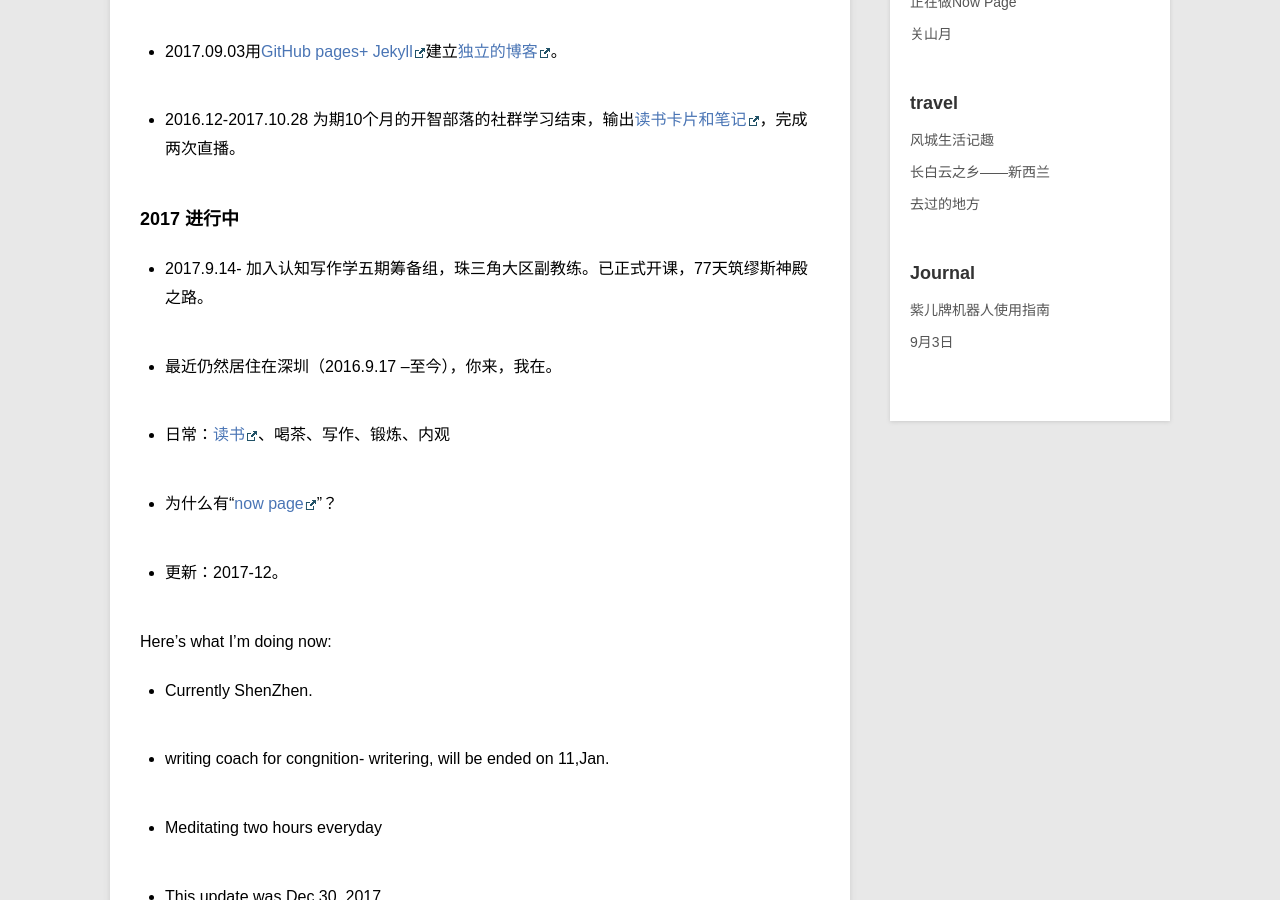
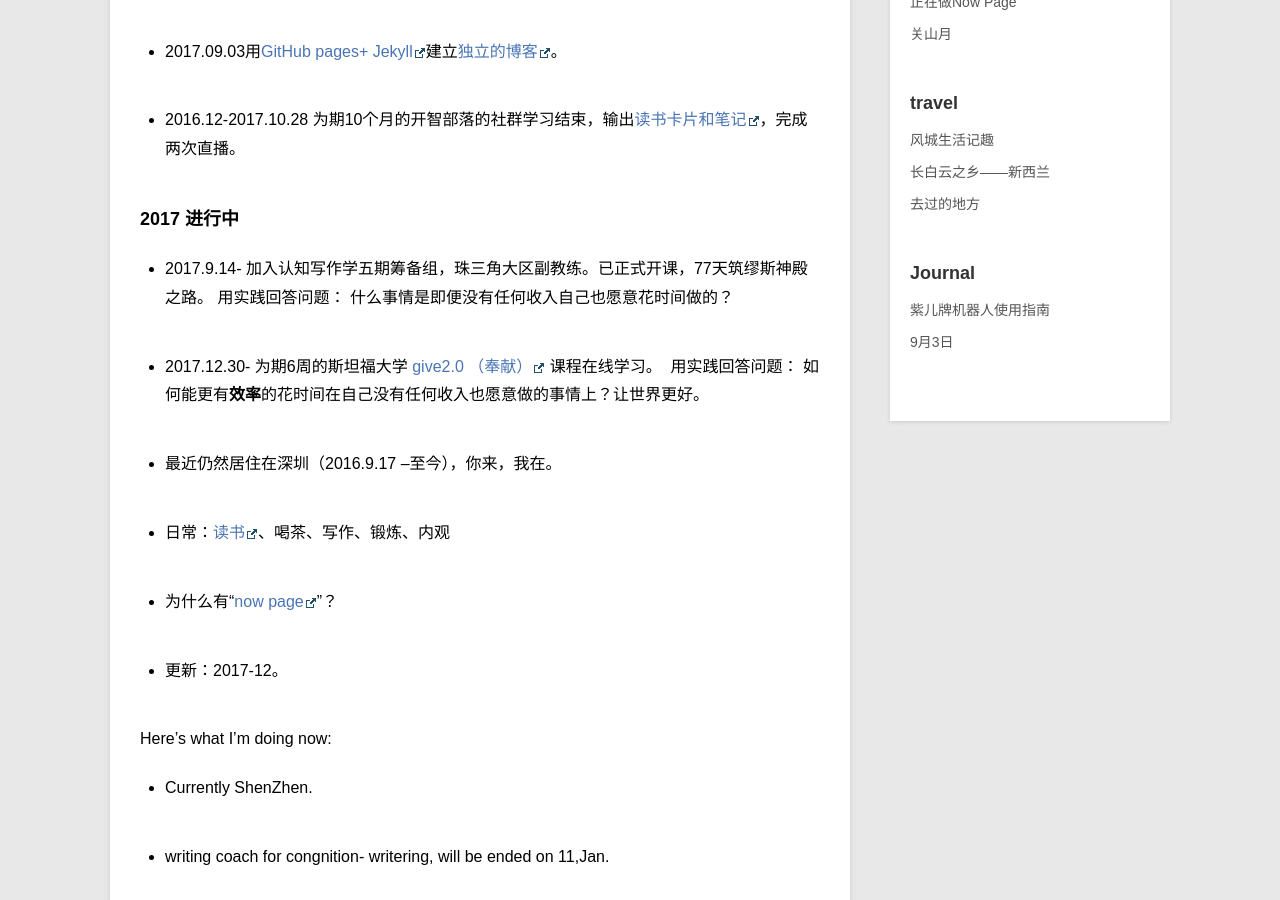
Before and after one commit to violettianjie/violettianjie.github.io, a Jekyll site: the page built from _posts/blog/2017-09-03-now.md, in a window 1280 px wide and 900 px high, scrolled down 475 px. Built offline with Jekyll 4.4.1, drawn with Linux system fonts in a browser that asks for light colours; comment, search, counter and statistics services are not loaded.

Commit message:
Update 2017-09-03-now.md

```diff
--- a/_posts/blog/2017-09-03-now.md
+++ b/_posts/blog/2017-09-03-now.md
@@ -20,6 +20,12 @@ category: blog
 ### 2017 进行中
 
 - 2017.9.14-  加入认知写作学五期筹备组，珠三角大区副教练。已正式开课，77天筑缪斯神殿之路。
+  用实践回答问题： 什么事情是即便没有任何收入自己也愿意花时间做的？
+
+- 2017.12.30- 为期6周的斯坦福大学 [give2.0 （奉献）](https://www.coursera.org/learn/philanthropist) 课程在线学习。
+  用实践回答问题： 如何能更有**效率**的花时间在自己没有任何收入也愿意做的事情上？让世界更好。
+
+
 
 - 最近仍然居住在深圳（2016.9.17 --至今），你来，我在。
 
```
